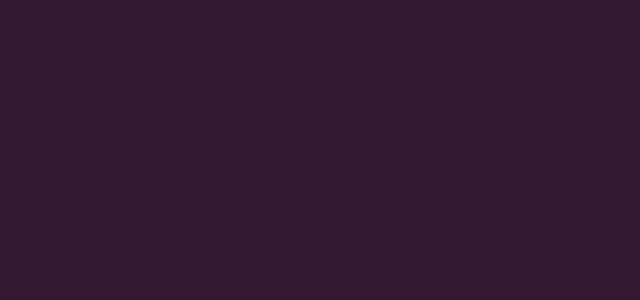
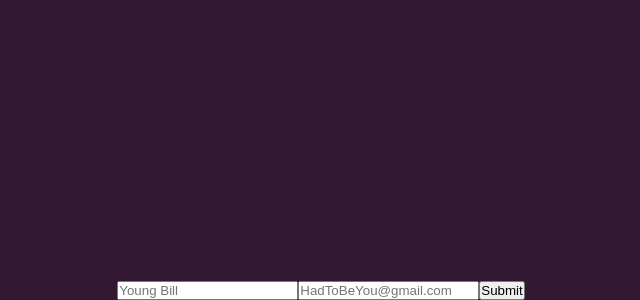
Before and after one commit to brothernk/banshee, a React (Create React App) app: page / in a window 1280 px wide. Shown: the part 3166-3466 px from the top of the page, without its empty margins (319-959 px from the left). Built offline with nearby package versions, Linux system fonts and the light colour scheme; a web font is replaced by a local one.

Commit message:
added modal environment and firebase

```diff
--- /dev/null
+++ b/src/components/Modal/Modal.js
@@ -0,0 +1,14 @@
+import react from 'react';
+
+
+const Modal = () => (
+<section className='add-item'>
+<form>
+  <input type="text" name="name" placeholder="Young Bill" />
+  <input type="text" name="email" placeholder="HadToBeYou@gmail.com" />
+  <button>Submit</button>
+</form>
+</section>
+)
+
+export default Modal;
--- a/src/pages/Home/Home.js
+++ b/src/pages/Home/Home.js
@@ -4,6 +4,7 @@ import Name from "../../components/Name/Name";
 import About from "../../components/About/About";
 import What from "../../components/What/What";
 import Work from "../../components/Work/Work";
+import Modal from "../../components/Modal/Modal";
 
 class Home extends Component {
 
@@ -15,6 +16,7 @@ class Home extends Component {
         <About></About>
         <What></What>
         <Work></Work>
+        <Modal></Modal>
       </div>
     );
   }
```
Also changed, not shown: src/firebase.js (added, +15 -0 lines), package.json (line endings or trailing spaces), src/components/Modal/modal.css (added), src/components/Modal/modal.scss (added), 1 other file (tests, documents, lock files or other folders).
